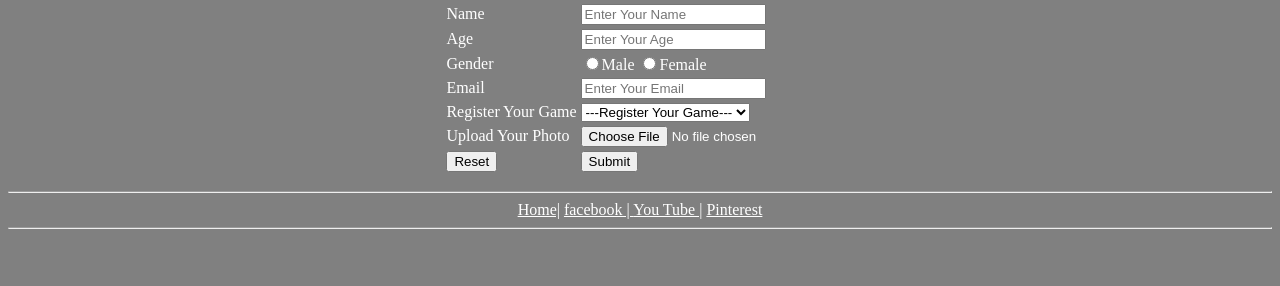
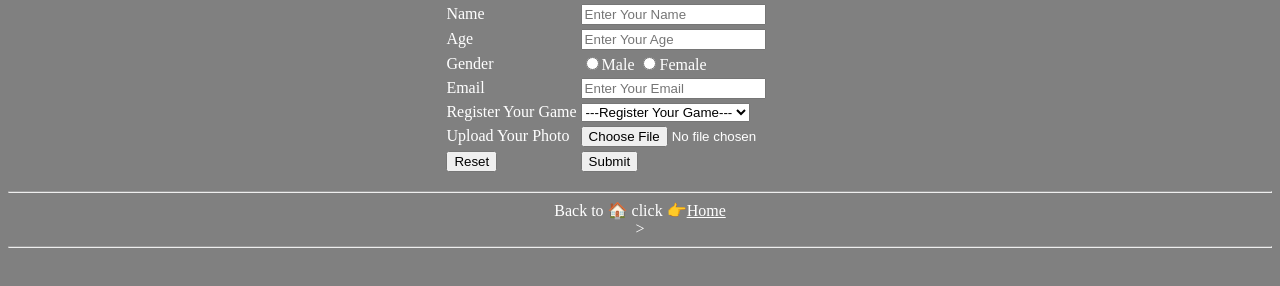
Before and after one commit to Abigail0202/githubproject, a plain HTML site: page Register.html in a window 1280 px wide. Shown: the part 370-656 px from the top of the page. Drawn offline with Linux system fonts and the light colour scheme.

Commit message:
Update Register.html

```diff
--- a/Register.html
+++ b/Register.html
@@ -65,10 +65,7 @@
 
 
                     <hr>
-                    <a href="file:///F:/python/class%201/html%20css%20project/ABI.html" style=color:white;>Home|</a>
-                    <a href="https://www.facebook.com/momjunction" style=color:white;>facebook | </a>
-                    <a href="https://www.youtube.com/channel/UCMmp3JgW3zIl_wCSPevhqvA"style=color:white;>You Tube |</a>
-                    <a href="https://www.pinterest.com/momjunction/"style=color:white;>Pinterest</a>
+                      <div>Back to 🏠 click 👉<a href="file:///F:/python/class%201/html%20css%20project/ABI.html" style=color:white;>Home</a></div>>
 
                     <hr>
             </center>
```
